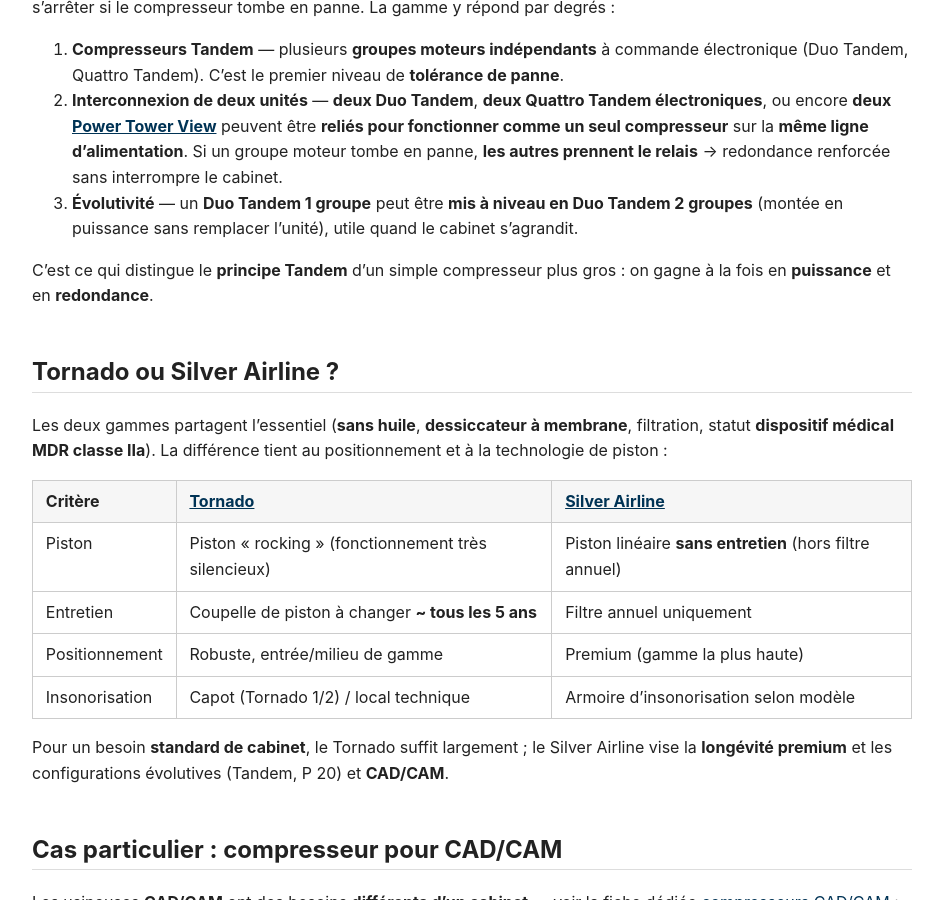
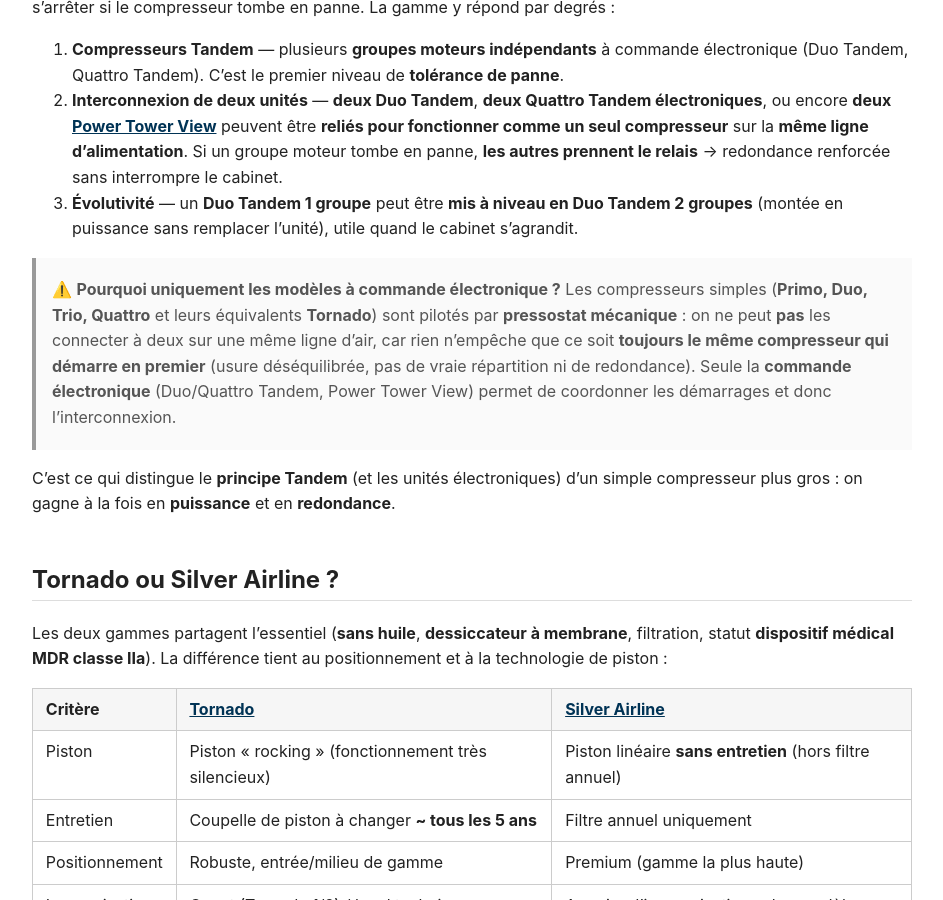
Before and after one commit to Grzybicki/durr-dental-knowledge-base, a Jekyll site: the page built from docs/fr/conventionnel/guide-choix-compresseur/overview.md, in a window 1280 px wide and 900 px high, scrolled down 2141 px. Shown: the whole window, without its empty margins (168-1111 px from the left). Built offline with Jekyll 4.4.1, drawn with Linux system fonts in a browser that asks for light colours.

Commit message:
fix(guide compresseur): contrainte pressostat mecanique (pas d'interconnexion des compresseurs simples)
Precision terrain : Primo/Duo/Trio/Quattro et equivalents Tornado = pressostat mecanique
-> ne peuvent PAS etre connectes a deux sur une meme ligne (toujours le meme qui demarre en
premier, usure desequilibree, pas de redondance). Seule la commande electronique (Tandem,
Power Tower View) permet l'interconnexion.

Co-Authored-By: Claude Opus 4.8 (1M context) <noreply@anthropic.com>
Claude-Session: https://claude.ai/code/session_01Pzf5ku5za9vkiLrAsETCmw

```diff
--- a/docs/fr/conventionnel/guide-choix-compresseur/overview.md
+++ b/docs/fr/conventionnel/guide-choix-compresseur/overview.md
@@ -136,8 +136,16 @@ degrés :
 3. **Évolutivité** — un **Duo Tandem 1 groupe** peut être **mis à niveau en Duo Tandem 2 groupes**
    (montée en puissance sans remplacer l'unité), utile quand le cabinet s'agrandit.
 
-C'est ce qui distingue le **principe Tandem** d'un simple compresseur plus gros : on gagne à la
-fois en **puissance** et en **redondance**.
+> ⚠️ **Pourquoi uniquement les modèles à commande électronique ?** Les compresseurs simples
+> (**Primo, Duo, Trio, Quattro** et leurs équivalents **Tornado**) sont pilotés par
+> **pressostat mécanique** : on ne peut **pas** les connecter à deux sur une même ligne d'air,
+> car rien n'empêche que ce soit **toujours le même compresseur qui démarre en premier** (usure
+> déséquilibrée, pas de vraie répartition ni de redondance). Seule la **commande électronique**
+> (Duo/Quattro Tandem, Power Tower View) permet de coordonner les démarrages et donc
+> l'interconnexion.
+
+C'est ce qui distingue le **principe Tandem** (et les unités électroniques) d'un simple
+compresseur plus gros : on gagne à la fois en **puissance** et en **redondance**.
 
 ## Tornado ou Silver Airline ?
 
```
